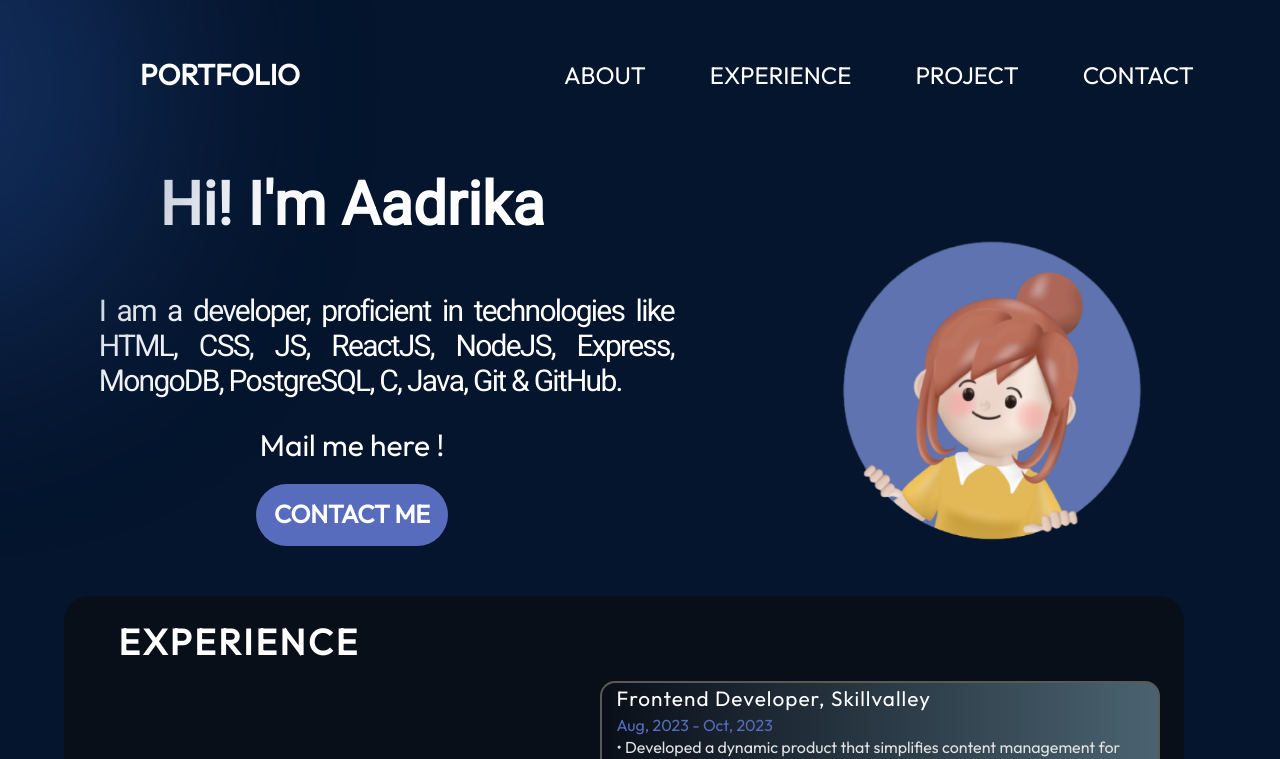
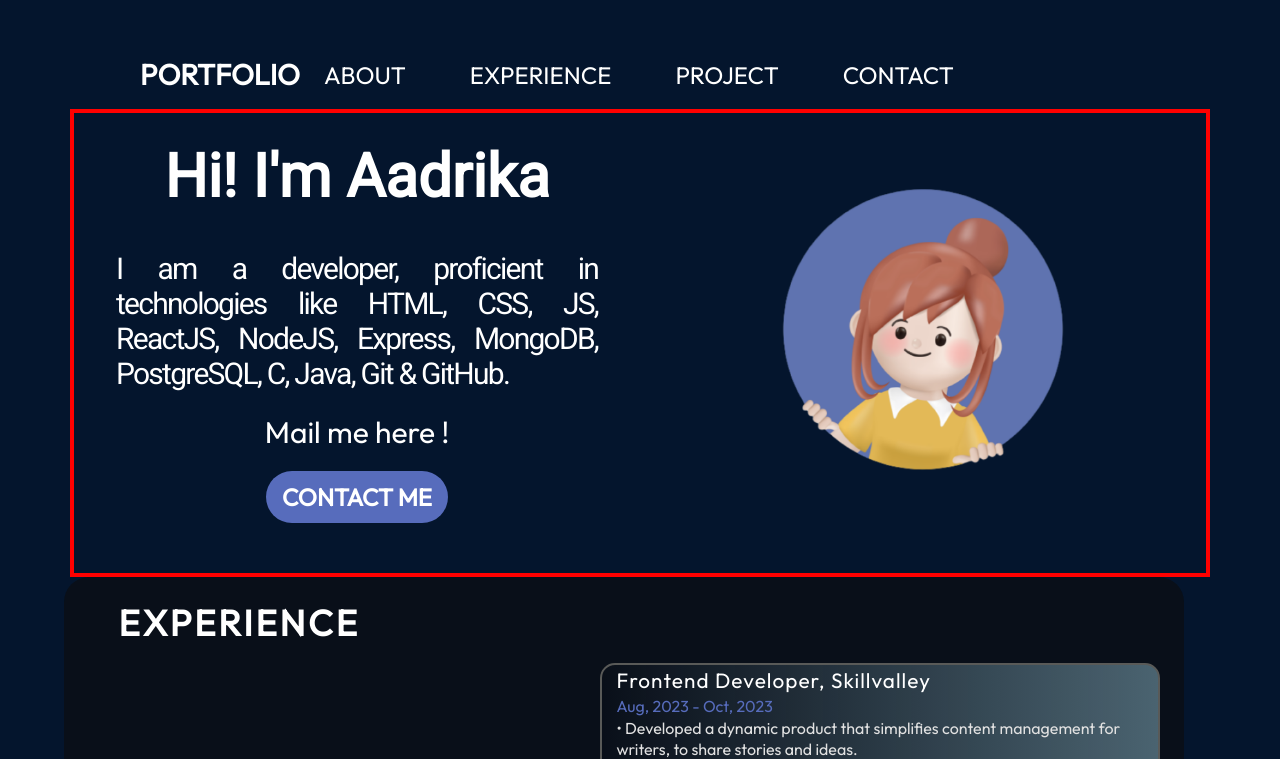
Before and after one commit to aadrikasingh18/Portfolio, a React (Create React App) app: page / in a window 1280 px wide. Shown: the top 759 px of the page. Built offline with nearby package versions, Linux system fonts and the light colour scheme.

Commit message:
Hero Section CSS

```diff
--- a/src/Components/Hero.css
+++ b/src/Components/Hero.css
@@ -3,31 +3,18 @@
 .hero-container {
     position: relative;
     display: flex;
-    align-items: center;
-    justify-content: space-between;
     flex-direction: row;
     z-index: 1;
-    padding-top: 3.75rem;
+    padding-top: 1.75rem;
     /* padding-top: 60px; */
-    /* border: 4px solid red; */
+    border: 4px solid red;
 }
 
 .hero-content-left {
-    width: 55%;
-    height: 100%;
     display: flex;
     align-items: center;
-    justify-content: center;
     flex-direction: column;
     /* border: 3px solid green; */
-}
-
-.hero-content-right {
-    width: 45%;
-    height: 100%;
-    display: flex;
-    justify-content: center;
-    /* border: 4px solid violet; */
 }
 
 .hero-title {
@@ -36,7 +23,6 @@
     font-weight: 800;
     font-family: var(--font-roboto);
     color: var(--color-text);
-    /* margin-bottom: 33px; */
     /* border: 2px solid cyan; */
 }
 
@@ -48,14 +34,14 @@
     font-weight: 400;
     color: var(--color-text);
     text-align: justify;
-    /* margin-top: 30px; */
-    margin-top: 0.875rem;
+    /* margin-top: 0.875rem; */
     /* padding: 30px; */
     padding: 1.875rem;
     line-height: 35px;
     letter-spacing: -1.75px;
     /* margin-left: 70px; */
-    margin-left: 4.3rem;
+    /* margin-left: 4.3rem; */
+    /* border: 2px solid slateblue; */
 }
 
 .hero-description-end{
@@ -64,7 +50,7 @@
     font-size: 1.875em;
     font-weight: 400;
     /* margin-top: -45px; */
-    margin-top: -2.8rem;
+    margin-top: -3.2rem;
     /* border: 3px solid rgb(135, 98, 98); */
 }
 
@@ -81,13 +67,19 @@
     color: var(--color-text);
     border-radius: 100px;
     /* font-size: 25px; */
-    font-size: 1.5625em;
+    font-size: 1.5rem;
     font-weight: 600;
-    padding: 0.75rem 1.125rem;
+    padding: 0.5rem 1rem;
 }
 
 .hero-contactBtn:hover {
     background-color: #7a93f6;
+}
+
+.hero-content-right {
+    display: flex;
+    justify-content: center;
+    /* border: 4px solid violet; */
 }
 
 .hero-img {
--- a/src/Components/Hero.js
+++ b/src/Components/Hero.js
@@ -1,29 +1,39 @@
 import React from 'react'
 import './Hero.css';
 import heroPic from '../images/hero.png'
+import Container from 'react-bootstrap/Container';
+import Row from 'react-bootstrap/Row';
+import Col from 'react-bootstrap/Col';
 
 const Hero = () => {
   return (
     <>
-      <section className='hero-container'>
+      <Container className='hero-container'>
+        <Row>
           {/* LEFT DIV*/}
+          <Col>
             <div className='hero-content-left'>
               <h1 className='hero-title'>Hi! I'm Aadrika</h1>
               <p className="hero-description">I am a developer, proficient in technologies like HTML, CSS, JS, ReactJS, NodeJS, Express, MongoDB, PostgreSQL, C, Java, Git & GitHub. </p><br></br>
               <p className="hero-description-end">Mail me here !</p>
               <div className='hero-btn'>
-
                 <a href="mailto:aadrikas04@gmail.com" className='hero-contactBtn'>CONTACT ME</a>
               </div>
             </div>
+          </Col>
+
           {/* RIGHT DIV */}
+          <Col>
             <div className='hero-content-right'>
               <img src={heroPic} alt={"pic"} className='hero-img' />
             </div>
+          </Col>
+        </Row>
+      </Container>
+
       {/* Circle for blur effect */}
-        <div className="hero-topBlur"></div>
+      {/* <div className="hero-topBlur"></div> */}
       {/* <div className="hero-bottomBlur"></div> */}
-      </section>
     </>
   )
 }
--- a/src/Components/Navbar.css
+++ b/src/Components/Navbar.css
@@ -39,7 +39,7 @@
     color: var(--color-text);
 }
 
-.navbar-brand {
-    /* padding-right: 240px; */
+/* .navbar-brand {
+    padding-right: 240px;
     padding-right: 15rem;
-}
+} */
```
Also changed, not shown: src/App.js (+19 -0 lines). Lines whose indentation alone changed are shown as unchanged.
